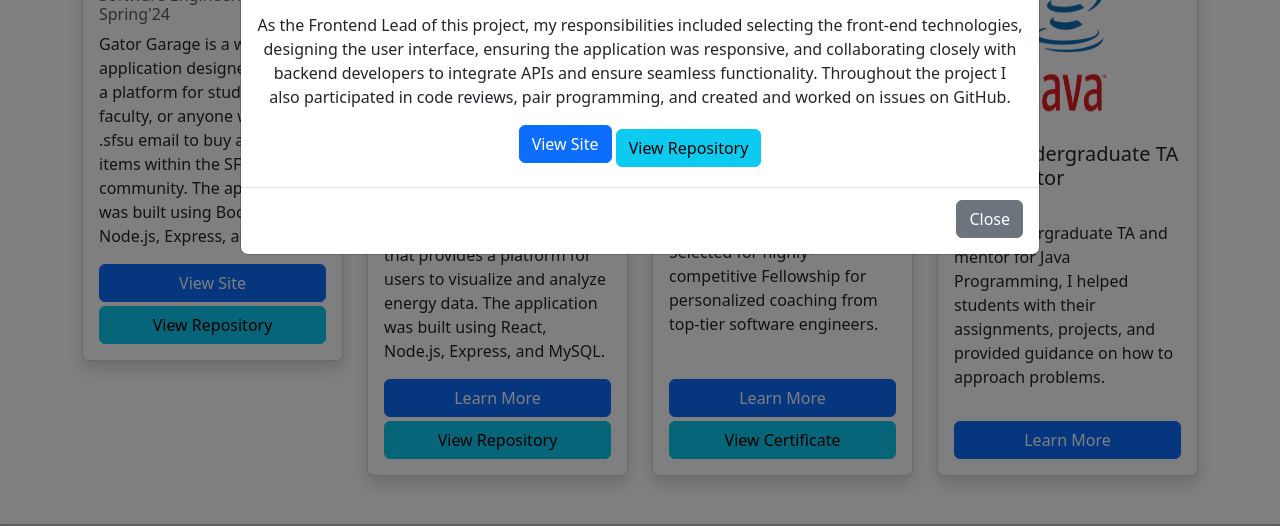
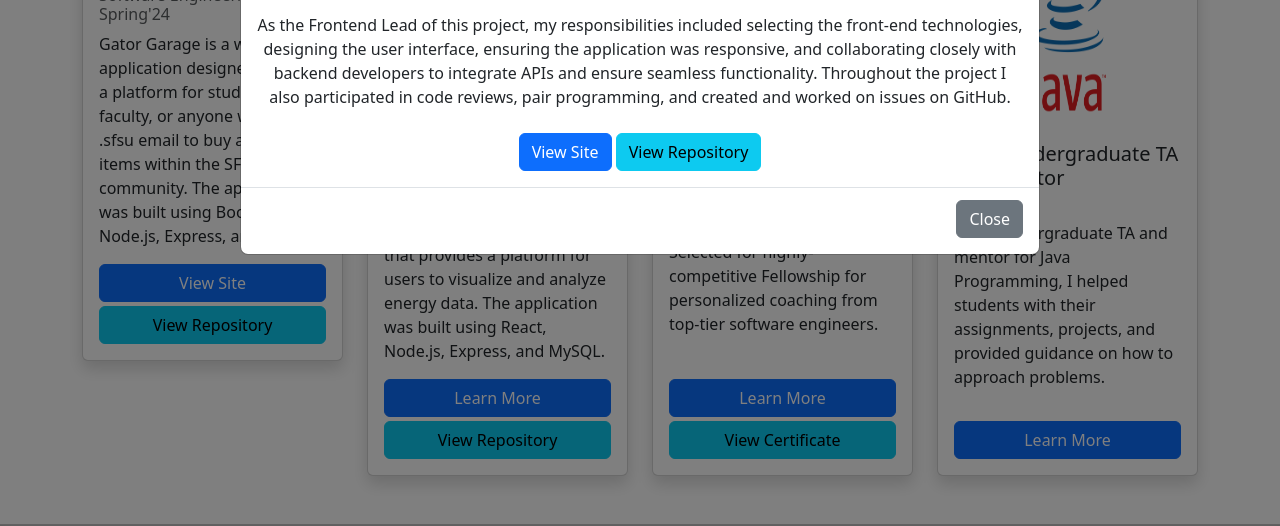
Before and after one commit to codehomie1/portfolio, a plain HTML site: page index.html in a window 1280 px wide. Both pictures are taken after a click on the element 212 px from the left and 1571 px from the top of the page. Shown: the part 1445-1971 px from the top of the page. Drawn offline with nearby package versions, Linux system fonts and the light colour scheme.

Commit message:
fix mdl btn

```diff
--- a/index.html
+++ b/index.html
@@ -206,9 +206,12 @@
                             and created
                             and worked on issues on GitHub.
                         </p>
-                        <a href="https://gatorgarage.net" class="btn btn-primary mb-2" target="_blank">View Site</a>
-                        <a href="https://github.com/codehomie1/GatorGarage" class="btn btn-info" target="_blank">View
-                            Repository</a>
+                        <div class="mt-4">
+                            <a href="https://gatorgarage.net" class="btn btn-primary" target="_blank">View Site</a>
+                            <a href="https://github.com/codehomie1/GatorGarage" class="btn btn-info"
+                                target="_blank">View
+                                Repository</a>
+                        </div>
                     </div>
                     <div class="modal-footer">
                         <button type="button" class="btn btn-secondary" data-bs-dismiss="modal">Close</button>
```
